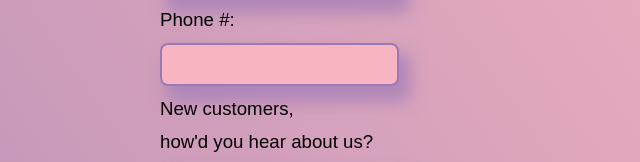
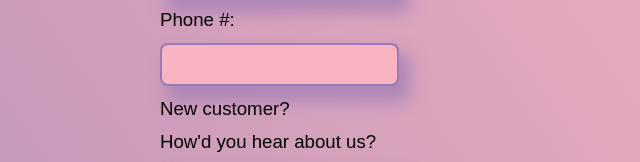
Before and after one commit to sesouk/jadasmochidonuts, a Gatsby site: page / in a window 1280 px wide. Shown: the part 2134-2296 px from the top of the page, 0-640 px from the left. Built offline with nearby package versions, Linux system fonts and the light colour scheme; Gatsby itself is replaced by a stand-in of ours.

Commit message:
slight edit

```diff
--- a/src/pages/index.js
+++ b/src/pages/index.js
@@ -108,8 +108,8 @@ return (
           <input className='order__holder--input' type="tel" name="phone" required/>
         </div>
         <div>
-          <div className='order__holder--label'>New customers,</div>
-          <div className='order__holder--label'>how'd you hear about us?</div>
+          <div className='order__holder--label'>New customer?</div>
+          <div className='order__holder--label'>How'd you hear about us?</div>
           <input className='order__holder--input' type="text" name="hearAboutUs"/>
         </div>
         <div className='order__holder--radioHold'>
```
